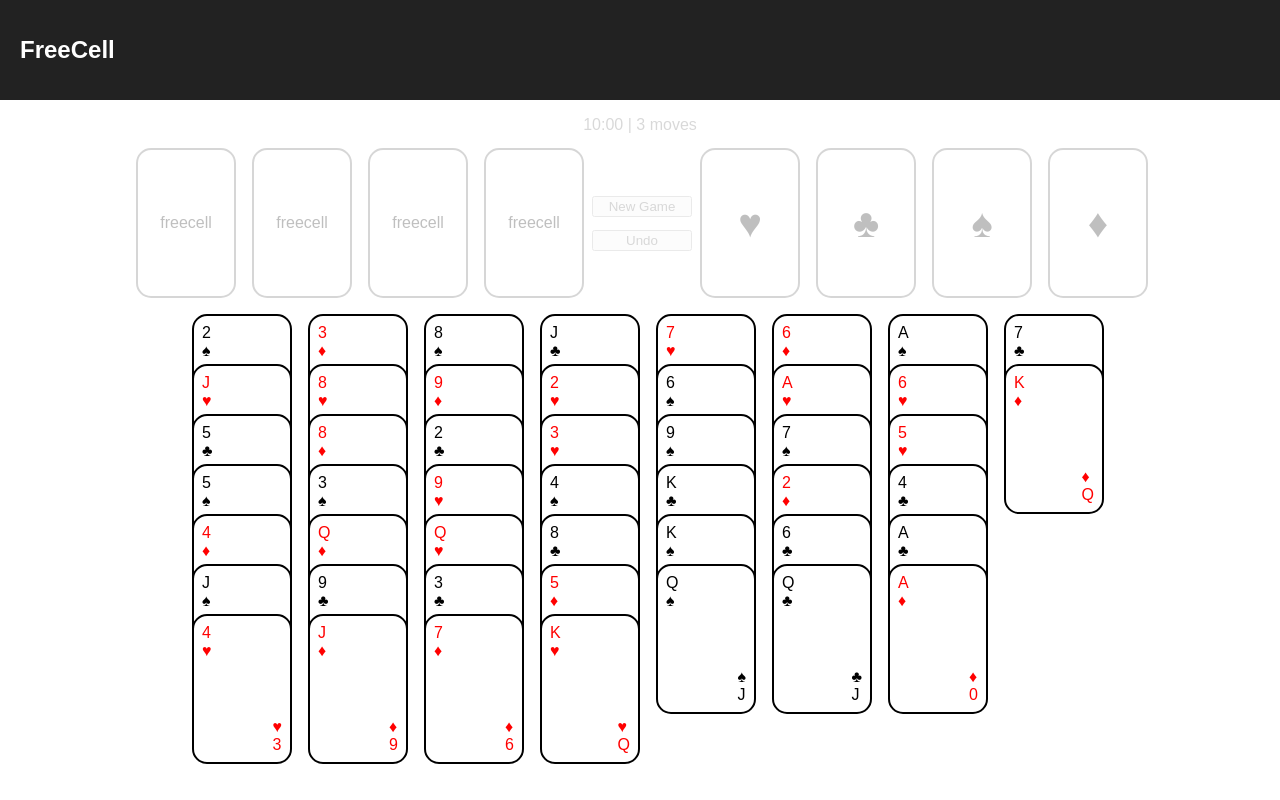
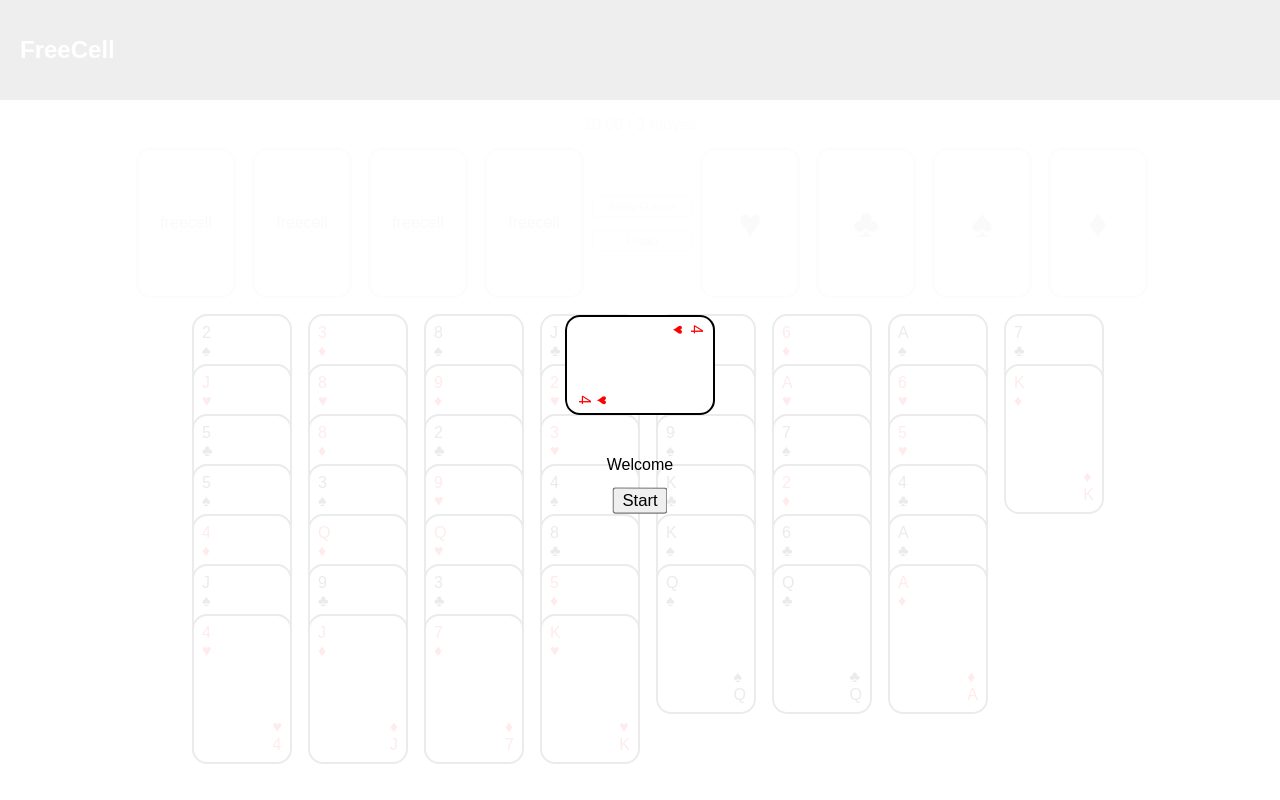
Before and after one commit to BTBTravis/freecell, a React (Create React App) app: page / in a window 1280 px wide. Built offline with nearby package versions, Linux system fonts and the light colour scheme.

Commit message:
Add Welcome Screen

```diff
--- a/src/App.css
+++ b/src/App.css
@@ -113,3 +113,38 @@ html, body, #root {
 .main-field .card {
   position: absolute;
 }
+.welcome-wrapper {
+    position:  fixed;
+    height:  100vh;
+    width:  100vw;
+    background-color: #ffffffeb;
+    display:  flex;
+    justify-content:  center;
+    align-items:  center;
+}
+
+.welcome {
+    display:  flex;
+    flex-direction:  column;
+    align-items: center;
+}
+
+.welcome button {
+  transform: scale(1.25);
+}
+
+.spinner {
+  animation-name: spin;
+  animation-duration: 4000ms;
+  animation-iteration-count: infinite;
+  animation-timing-function: linear;
+}
+
+@keyframes spin {
+  from {
+    transform:rotate(0deg);
+  }
+  to {
+    transform:rotate(360deg);
+  }
+}
--- a/src/App.js
+++ b/src/App.js
@@ -98,11 +98,41 @@ class App extends Component {
           </div>
           <div className="bot-field"></div>
         </div>
+        <Welcome />
       </div>
     );
   }
 }
 
+class Welcome extends Component {
+  constructor(props) {
+    super(props);
+    this.state = {open: true};
+  }
+  handleClick = () => {
+    this.setState(prevS => ({
+      open: false,
+    }));
+  }
+  render() {
+    if(this.state.open){
+      const suit = ['hearts', 'diamonds', 'spades', 'clubs'][Math.floor(Math.random() * 4)];
+      const card = {
+        name: Math.floor(Math.random() * 12),
+        suit: suit
+      };
+      return <div className="welcome-wrapper">
+        <div className="welcome">
+        <div className="spinner">
+        <Card card={card} pos="0" />
+        </div>
+        <p>Welcome</p>
+        <button onClick={this.handleClick}>Start</button>
+        </div>
+        </div>
+    } else return false;
+  }
+}
 function ScoreCell(props) {
   const { i, handleClick, cell } = props;
   const card = cell.card ? <Card card={cell.card} pos="0" handleClick={(e) => handleClick(i, e)} />
@@ -147,7 +177,7 @@ function Card(props) {
           </div>
           <div className="botRight">
             <p>{suits[card.suit].symbol}</p>
-            <p>{prettyNames(card.name)}</p>
+            <p>{prettyNames(card.name + 1)}</p>
           </div>
         </div>
 };
```
